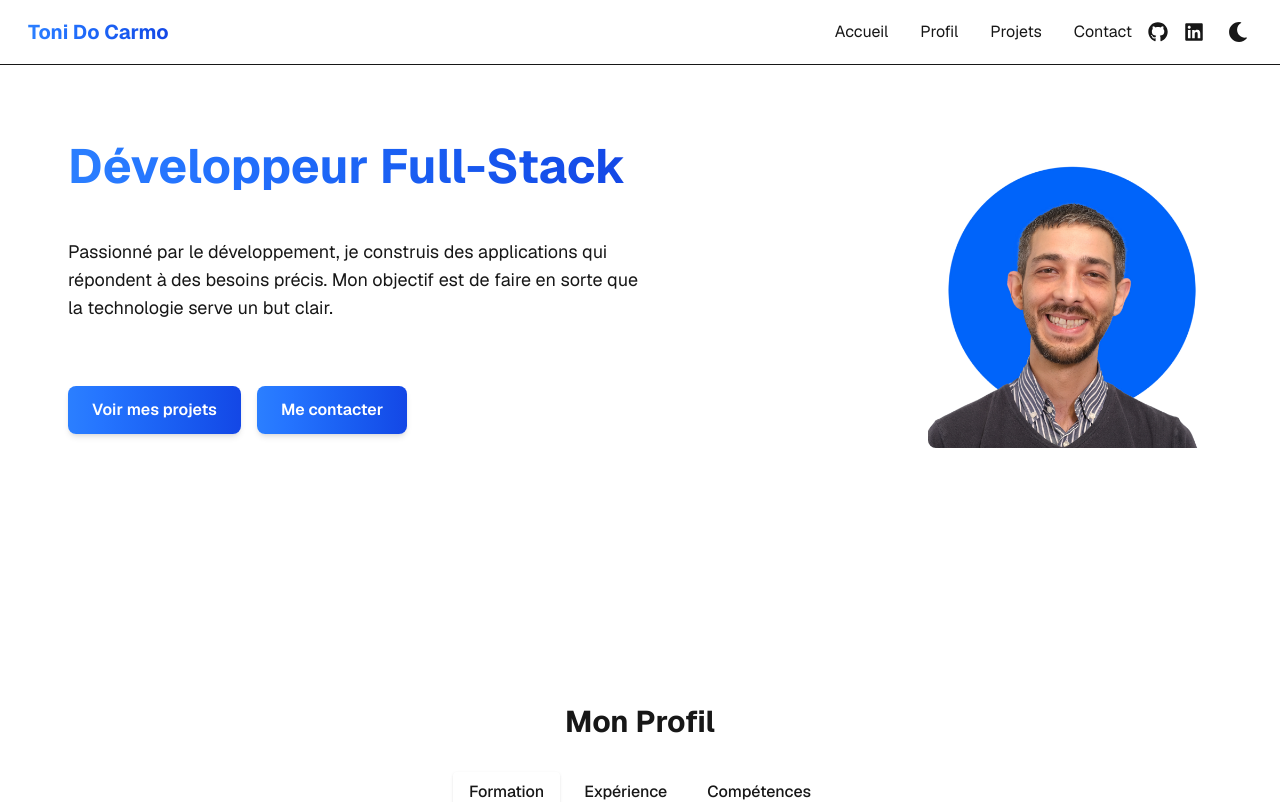
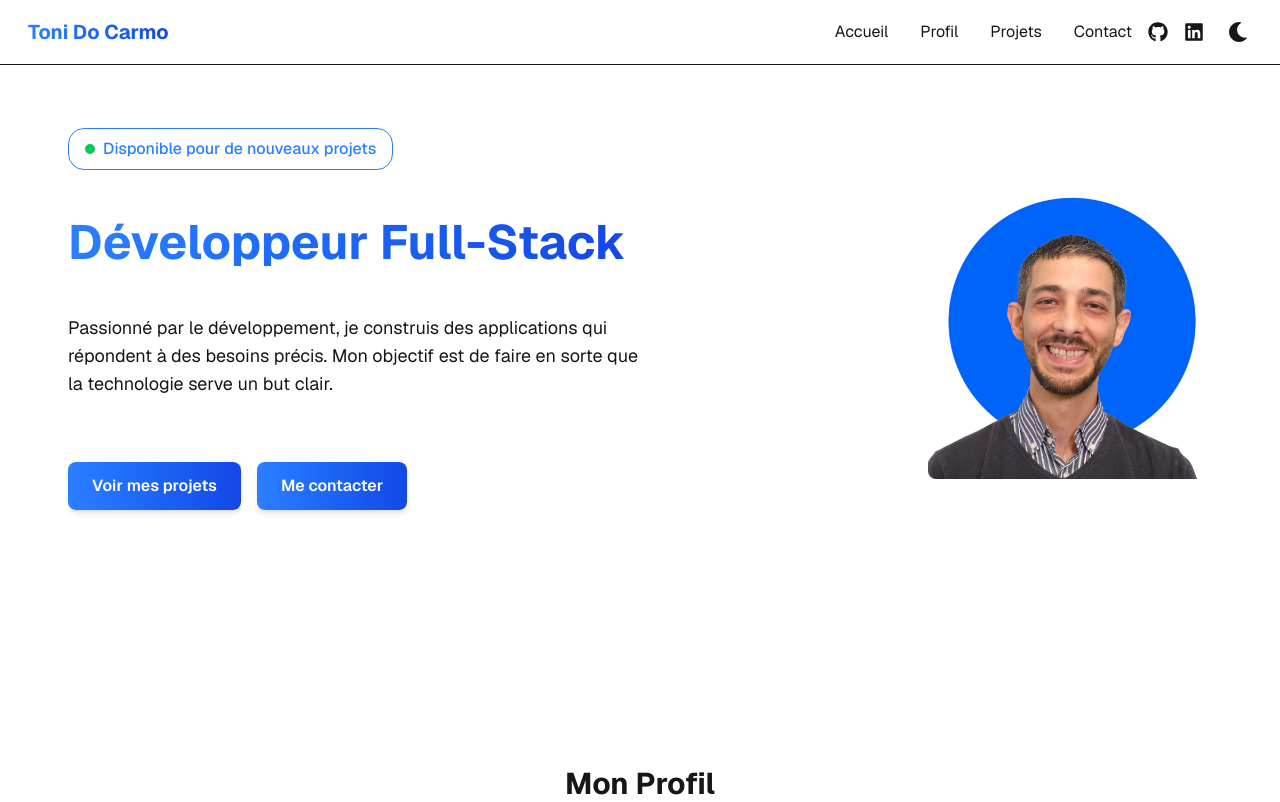
Before and after one commit to tdocarmo/portfolio, a Next.js app: page / in a window 1280 px wide. Shown: the top 802 px of the page. Built offline with nearby package versions, Linux system fonts and the light colour scheme.

Commit message:
feat: add availability indicator to Home component for new projects

```diff
--- a/src/app/page.tsx
+++ b/src/app/page.tsx
@@ -11,6 +11,10 @@ export default function Home() {
         {/* Section d'accueil avec texte à gauche et photo à droite */}
         <div className="flex flex-col md:flex-row items-center justify-between w-full max-w-6xl gap-12 py-24">
           <div className="flex flex-col items-start gap-12 max-w-xl ml-1">
+            <div className="flex items-center gap-2 border-[0.5px] border-blue-500 rounded-2xl px-4 py-2">
+              <div className="w-2.5 h-2.5 bg-green-500 rounded-full animate-pulse"></div>
+              <span className="text-blue-500 font-medium">Disponible pour de nouveaux projets</span>
+            </div>
             <h1 className="text-4xl sm:text-5xl font-bold text-left bg-gradient-to-r from-blue-500 to-blue-700 bg-clip-text text-transparent hover:from-blue-600 hover:to-blue-800 transition-all duration-300">Développeur Full-Stack</h1>
             <p className="text-lg text-foreground/80 text-left">Passionné par le développement, je construis des applications qui répondent à des besoins précis. Mon objectif est de faire en sorte que la technologie serve un but clair.</p>
             <div className="flex gap-4 mt-4">
```
